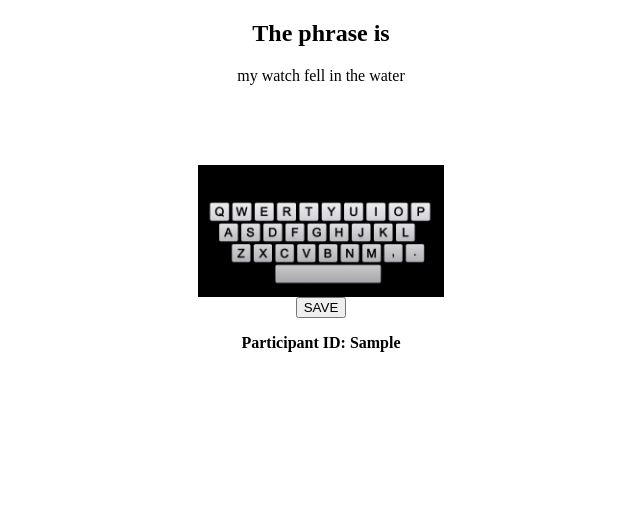
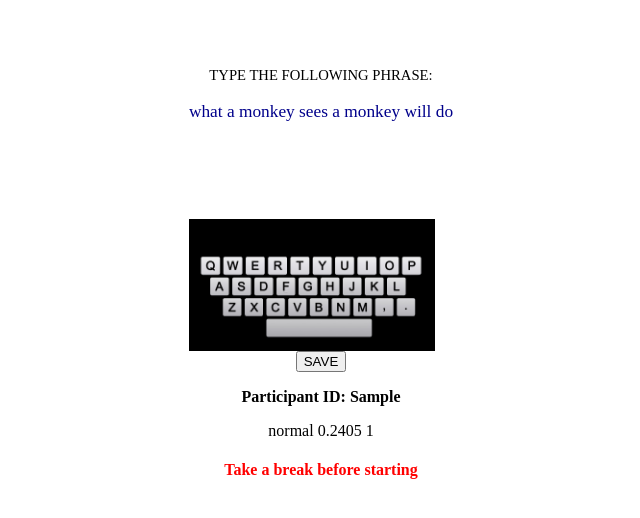
Before and after one commit to nguyenjenny/HCI-Assignment2, a React (Create React App) app: page / in a window 1280 px wide. Both pictures are taken after typing "Sample" into the empty fields and a click on the input "Submit". Shown: the top 518 px of the page, without its empty margins (319-959 px from the left). Built offline with nearby package versions, Linux system fonts and the light colour scheme.

Commit message:
added randomization of phrases and counterbalancing

```diff
--- a/src/App.js
+++ b/src/App.js
@@ -22,43 +22,109 @@ class App extends React.Component {
     };
   }
 
-  targetPhrases = () => {
-      const phrases = [
-        "my watch fell in the water",
-        "breathing is difficult",
-        "a problem with the engine",
-      ]
-      return (
-          phrases
-          )
-  }
-  randomizeTrials = () => {
+  getPhrases = () => {
+    const phrases = [
+      "a quarter of a century",
+      "buckle up for safety",
+      "call for more details",
+      "communicate through email",
+      "did you have a good time",
+      "do not drink too much",
+      "do not squander your time",
+      "for your information only",
+      "goldilocks and the three bears",
+      "hands on experience with a job",
+      "have a good weekend",
+      "head shoulders knees and toes",
+      "just in time for the party",
+      "mom made her a turtleneck",
+      "no exchange without a bill",
+      "our fax number has changed",
+      "popularity is desired by all",
+      "reading week is just about here",
+      "space is a high priority",
+      "starlight and dewdrop",
+      "take a coffee break",
+      "thank you for your help",
+      "that is very unfortunate",
+      "the assignment is due today",
+      "the back yard of our house",
+      "the early bird gets the worm",
+      "the living is easy",
+      "the music is better than it sounds",
+      "the postal service is very slow",
+      "the store will close at ten",
+      "this is a very good idea",
+      "this is too much to handle",
+      "this watch is too expensive",
+      "video camera with a zoom lens",
+      "we are subjects and must obey",
+      "we went grocery shopping",
+      "what a monkey sees a monkey will do",
+      "what you see is what you get",
+      "you are a wonderful example"
+    ];
+    return phrases.sort(() => Math.random() - 0.5);
+  };
+  randomizeTrials = id => {
     // TODO: randomize stff
     // 38 mm --> 0.2405
-    const scale38 = 0.2405
-    const scale42 = 0.269
-    const participant1 = [
-        {
-            type: "normal",
-            scale: scale38,
-            targetPhrase: "my watch fell in the water"
-          },
-          {
-            type: "zoom",
-            scale: scale42,
-            targetPhrase: "breathing is difficult"
-          },
-          {
-            type: "normal",
-            scale: scale42,
-            targetPhrase: "a problem with the engine"
-          },
+    const scale38 = 0.2405;
+    const scale42 = 0.269;
+    const reps = 3;
 
-    ]
+    const a = {
+      type: "normal",
+      scale: scale38
+    };
 
-    return (
-        participant1
-    )
+    const b = {
+      type: "normal",
+      scale: scale42
+    };
+
+    const c = {
+      type: "zoom",
+      scale: scale38
+    };
+
+    const d = {
+      type: "zoom",
+      scale: scale42
+    };
+
+    const participant1 = Array(reps)
+      .fill(a)
+      .concat(Array(reps).fill(b))
+      .concat(Array(reps).fill(c))
+      .concat(Array(reps).fill(d));
+    const participant2 = Array(reps)
+      .fill(b)
+      .concat(Array(reps).fill(d))
+      .concat(Array(reps).fill(a))
+      .concat(Array(reps).fill(c));
+    const participant3 = Array(reps)
+      .fill(d)
+      .concat(Array(reps).fill(c))
+      .concat(Array(reps).fill(b))
+      .concat(Array(reps).fill(a));
+    const participant4 = Array(reps)
+      .fill(c)
+      .concat(Array(reps).fill(a))
+      .concat(Array(reps).fill(d))
+      .concat(Array(reps).fill(b));
+
+    if (id === 1) {
+      return participant1;
+    } else if (id === 2) {
+      return participant2;
+    } else if (id === 3) {
+      return participant3;
+    } else if (id === 4) {
+      return participant4;
+    } else {
+      return participant1;
+    }
   };
 
   onSubmit = event => {
@@ -95,7 +161,7 @@ class App extends React.Component {
           <form onSubmit={this.onSubmit}>
             <label>
               Participant ID:
-              <input type="text" name="id" required="true"  />
+              <input type="text" name="id" required="true" />
             </label>
             <input type="submit" value="Submit" />
           </form>
@@ -111,7 +177,12 @@ class App extends React.Component {
             exact
             path="/"
             render={props => (
-              <Watch {...props} trials={this.randomizeTrials()} id={id} />
+              <Watch
+                {...props}
+                trials={this.randomizeTrials(id)}
+                id={id}
+                phrases={this.getPhrases()}
+              />
             )}
           />
         )}
--- a/src/components/Watch/index.js
+++ b/src/components/Watch/index.js
@@ -98,7 +98,8 @@ class Watch extends React.Component {
         updatedTrials[index].scale = props.match.params.scaleVal;
       }
     });
-    this.trials = updatedTrials;
+	this.trials = updatedTrials;
+	this.phrases = this.props.phrases;
 
     // React Component States.
     // inputPhrase: a variable containing all characters typed by users.
@@ -113,10 +114,10 @@ class Watch extends React.Component {
       time: 0,
 	  timer: null,
 	  deleteTimes: 0,
+	  targetPhrase: "",
     };
 
     //add the target phrases here or load them from external files
-    this.sessionIndex = 0;
 
     // For Debug, uncomment only if you want to measure exact width and height in pixels.
     // Following codes won't be affected on any of your code.
@@ -219,16 +220,18 @@ class Watch extends React.Component {
   render() {
     const { id } = this.props;
     const { trialIndex } = this.state;
-	const { scale, targetPhrase, type } = this.trials[trialIndex];
+	const { scale, type } = this.trials[trialIndex];
+	const targetPhrase = this.phrases[trialIndex];
     // style={{}} is an inline styling with calculated screen size
     if (type) {
       return (
 		<>
-		<h2> The phrase is</h2>
-
+		<p className="prompt">
+			Type the following phrase:
+		</p>
         <div className="watch">
 		<label>
-            {targetPhrase}
+            <p className='phrase'>{targetPhrase}</p>
         </label>
           <div className="typed">{this.state.inputText}</div>
           {type === "normal" ? (
@@ -244,6 +247,11 @@ class Watch extends React.Component {
           )}
           <button onClick={this.saveData}>SAVE</button>
 		  <p><b>Participant ID: {id}</b></p>
+		  <p>{type}  {scale} {trialIndex +1}</p>
+		  {(trialIndex)%5 == 0 &&
+			  <h4>Take a break before starting</h4>
+		  }
+
         </div>
 		</>
       );
--- a/src/index.css
+++ b/src/index.css
@@ -11,11 +11,11 @@ html,body{
 
 .wrapper{
     height: 100%;
+    padding-top: 20%;
     text-align: center;
 
 
 }
-
 .watch{
     height: 100%;
 }
@@ -64,5 +64,19 @@ img {
 
 
 :focus {
-    outline: none;
+    outline: indigo;
 }
+
+h4 {
+    color: red;
+}
+
+.phrase {
+    font-size: 13pt;
+    color: #00008b;
+}
+
+.prompt {
+    font-size: 11pt;
+    text-transform: uppercase;
+}
```
